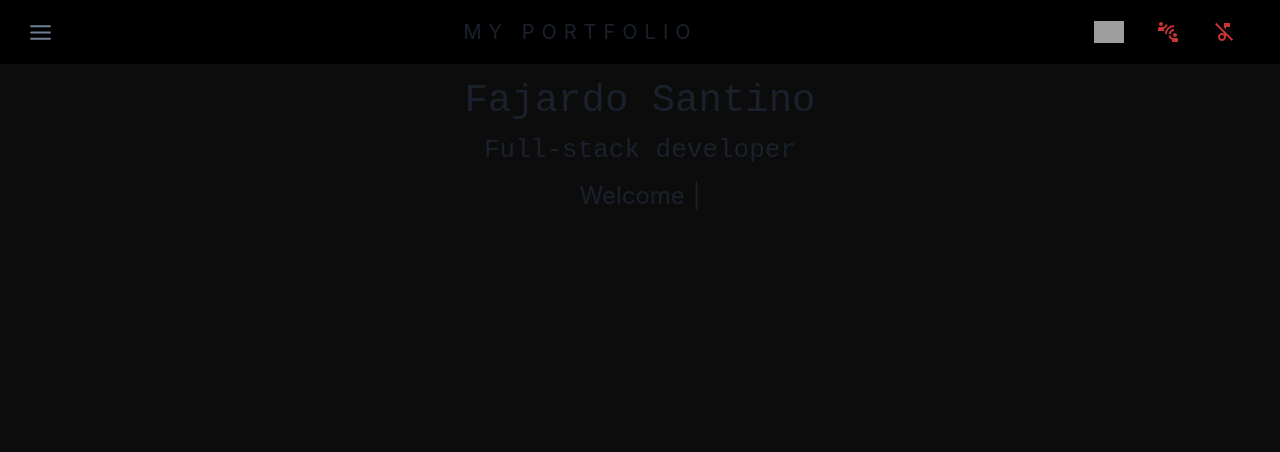
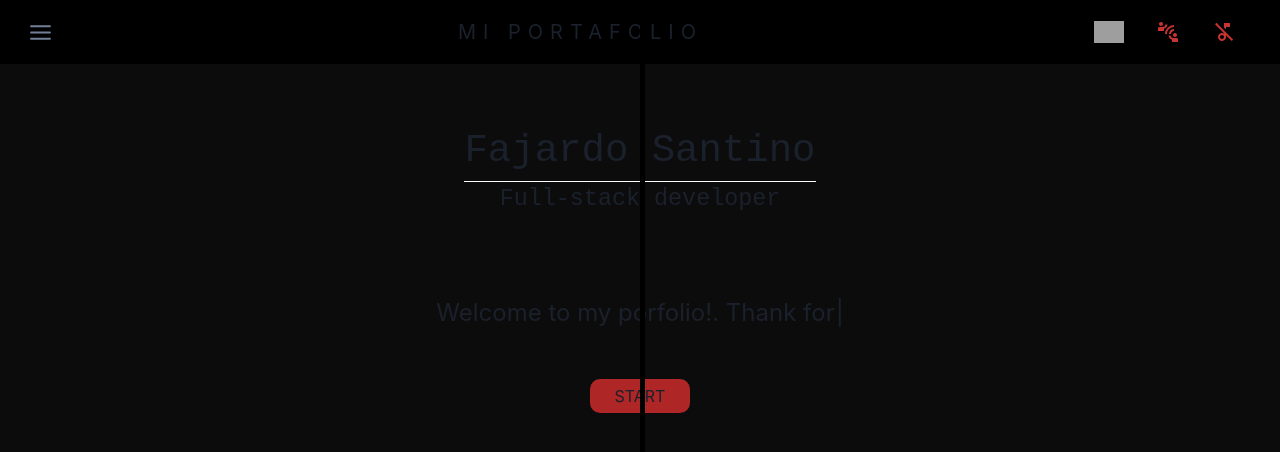
Before and after one commit to SantinoFajardo/myporfolio, a Next.js app: page / in a window 1280 px wide. Shown: the top 452 px of the page. Built offline with nearby package versions, Linux system fonts and the light colour scheme; grey boxes are pictures that could not be loaded.

Commit message:
css in landing

```diff
--- a/package.json
+++ b/package.json
@@ -24,7 +24,8 @@
     "react-icons": "^4.4.0",
     "react-query": "^3.39.2",
     "typewriter": "^8.0.6",
-    "typewriter-effect": "^2.19.0"
+    "typewriter-effect": "^2.19.0",
+    "universal-cookie": "^4.0.4"
   },
   "devDependencies": {
     "@types/node": "18.8.3",
--- a/src/components/layout/navBar.tsx
+++ b/src/components/layout/navBar.tsx
@@ -19,6 +19,9 @@ import {
 import { MoonIcon, SunIcon,HamburgerIcon} from '@chakra-ui/icons';
 import { MdOutlineMusicOff,MdConnectWithoutContact } from 'react-icons/md';
 import {RiMusicFill} from 'react-icons/ri'
+import Cookies from 'universal-cookie'
+import { useRouter } from 'next/router';
+import traductionOfNav from '../../lenguajes/navBar';
 
 const flags = {
     britain : "https://bioxtend.com/wp-content/uploads/2020/07/flag6.png",
@@ -26,6 +29,8 @@ const flags = {
 }
 
 export default function Nav() {
+  const router = useRouter()
+  const Cookie = new Cookies()
   const { isOpen, onOpen, onClose } = useDisclosure();
   let [lenguaje, setLenguaje] = useState("ES")
   let [music, setMusic] = useState(false)
@@ -34,7 +39,11 @@ export default function Nav() {
   }
   const changeLenguaje = () => {
     setLenguaje(lenguaje == "ES" ? "EN" : "ES")
+    router.push('/')
+
   }
+  Cookie.set('Lenguaje',lenguaje,{path:'/'})
+  let lenguajeofPage = Cookie.get('Lenguaje')
   return (
     <>
       <Box
@@ -62,11 +71,11 @@ export default function Nav() {
                   <MenuItem>Contact me</MenuItem>
                 </MenuList>
               </Menu>
-          <Box ml={"15px"} fontSize={{base:"sm",md:"xl"}} letterSpacing={{base:1,md:7}}>MY PORTFOLIO</Box>
+          <Box ml={"15px"} fontSize={{base:"sm",md:"xl"}} letterSpacing={{base:1,md:7}}>{lenguajeofPage == "ES" ? traductionOfNav.title.ES : traductionOfNav.title.EN}</Box>
           <Flex alignItems={'center'}>
             <Stack direction={'row'} spacing={"-1"}>
               <Button onClick={changeLenguaje} bg="transparent" _hover={{bg:"transparent"}}>
-                <img height={"30px"} width={"30px"} src={lenguaje == "ES" ? flags.spain : flags.britain}></img>
+                <img height={"30px"} width={"30px"} src={lenguajeofPage == "ES" ? flags.spain : flags.britain}></img>
               </Button>
               <Button fontSize={"2xl"} bg='transparent' _hover={{bg:"transparent"}}>
                   <MdConnectWithoutContact color='#C83333'/>
--- a/src/lenguajes/landing.ts
+++ b/src/lenguajes/landing.ts
@@ -1,14 +1,14 @@
 const traductionOfLanding = {
     typewriter:[
         {
-            ES: 'Bienvenido a mi portafolio!',
-            EN: 'Welcome to my porfolio!'
+            ES: 'Bienvenido a mi portafolio!. Gracias por tu tiempo, espero disfrutes la visita!',
+            EN: 'Welcome to my porfolio!. Thank for your time, I hope enjoy the visit!'
         },
-        {
-            ES:'Gracias por tomarte el tiempo de conocerme a mi y a mis esfuerzos.',
-            EN:'Thank you for taking the time to get to know me and see my efforts.'
-        }
-    ]
+    ],
+    buttonStart:{
+        ES: "COMIENZA",
+        EN: "START"
+    }
 }
 
 export default traductionOfLanding
--- /dev/null
+++ b/src/lenguajes/navBar.ts
@@ -0,0 +1,8 @@
+const traductionOfNav = {
+    title:{
+        ES: "MI PORTAFOLIO",
+        EN: "MY PORTFOLIO"
+    }
+}
+
+export default traductionOfNav
--- a/src/pages/index.tsx
+++ b/src/pages/index.tsx
@@ -5,8 +5,13 @@ import Layout from '../components/layout/layout'
 import styles from '../styles/Home.module.css'
 import React from 'react';
 import Typewriter from "typewriter-effect"
+import Cookies from 'universal-cookie/cjs/Cookies'
+import traductionOfLanding from '../lenguajes/landing'
 
 const Home: NextPage = () => {
+  const Cookie = new Cookies()
+  const typeWriterLenguaje = traductionOfLanding.typewriter
+  let lenguajeofPage = Cookie.get("Lenguaje")
   return (
     <div className={styles.container}>
       <Head>
@@ -15,6 +20,8 @@ const Home: NextPage = () => {
         <link rel="icon" href="/favicon.ico" />
       </Head>
       <Layout>
+      <div className={styles.vline}>
+</div>
         <div className={styles.divMe}>
           <h1>Fajardo Santino</h1>
           <h3>Full-stack developer</h3>
@@ -24,16 +31,15 @@ const Home: NextPage = () => {
             <Typewriter
             onInit={(typewriter:any)=> {
             typewriter
-             .typeString("Welcome to my portfolio!")
-             .pauseFor(200)
-             .deleteAll()
-             .typeString('Thank you for taking the time to get to know me and see my efforts.')
-             .deleteAll()
-             .typeString("Enough of detours and let's begin!")
+             .typeString(lenguajeofPage == "ES" ? typeWriterLenguaje[0].ES : typeWriterLenguaje[0].EN)
              .start()
-
              }}/>
             </p>
+          </div>
+          <div className={styles.divButtonStart}>
+            <button className={styles.buttonStart}>
+              {lenguajeofPage == "ES" ? traductionOfLanding.buttonStart.ES : traductionOfLanding.buttonStart.EN}
+              </button>
           </div>
       </Layout>
     </div>
--- a/src/styles/Home.module.css
+++ b/src/styles/Home.module.css
@@ -1,19 +1,41 @@
 .container {
   padding: 0 2rem;
 }
+
+.vline{
+  border-left: thick solid #000;
+  height:100%;
+  left: 50%;
+  position: absolute;
+ }
 
 .divMe{
   display: grid;
   place-items: center;
   font-family: monospace;
+  text-align: center;
 }
 
 .divMe h1{
   font-size: 3em;
+  border-bottom: 1px solid white;
+}
+
+@media screen and (min-width:330px){
+  .divMe h1{
+    margin-top: 50px;
+  }
 }
 
 .divMe h3{
-  font-size: 2em;
+  font-size: 1.8em;
+  margin-bottom: 1em;
+}
+
+@media screen and (min-width:398px){
+  .divMe h3{
+    margin-bottom: 3em;
+  }
 }
 
 .divTypewriter{
@@ -23,3 +45,21 @@
 .pTypewriter{
   font-size: 1.5em;
 }
+
+.divButtonStart{
+  text-align: center;
+}
+
+.buttonStart{
+  background-color: #AF2626;
+  padding: 5px;
+  border-radius: 10px;
+  width: 100px;
+  margin-top: 40px;
+}
+
+@media screen and (max-width:340px){
+  .buttonStart{
+    margin-top: 10px;
+  }
+}
```
Also changed, not shown: 1 other file (tests, documents, lock files or other folders).
